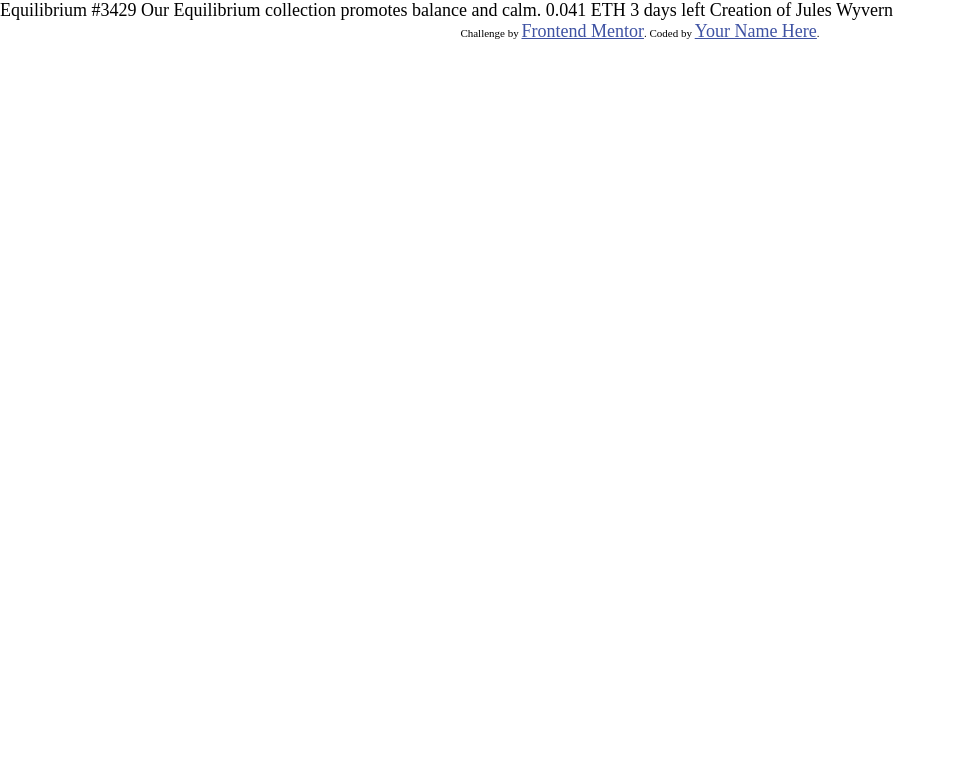
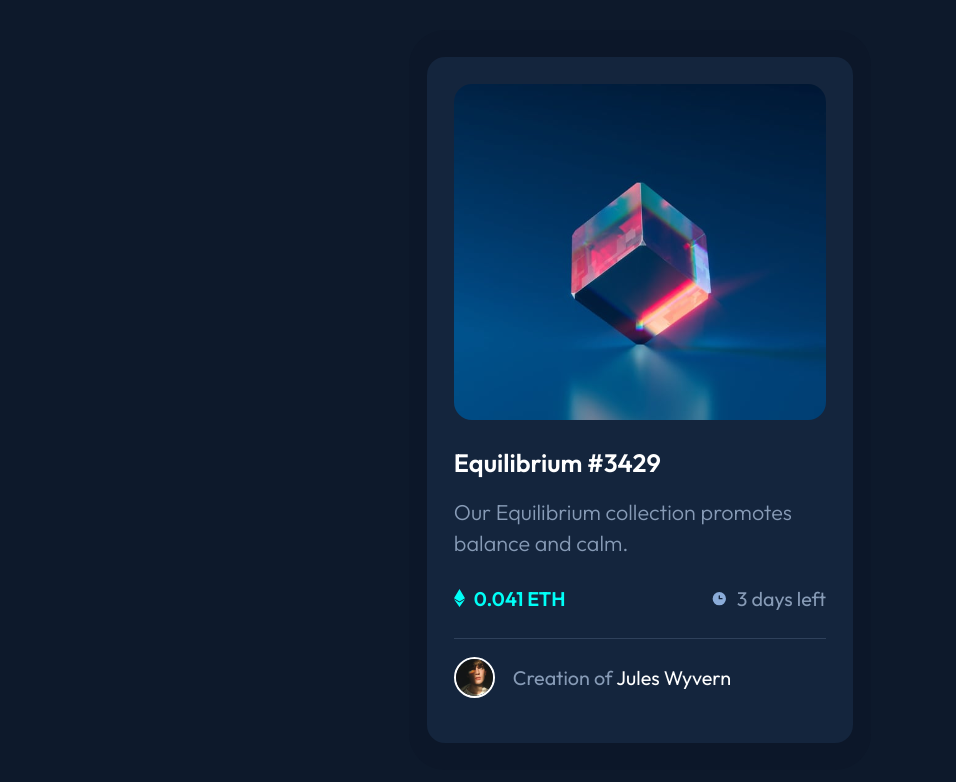
Before and after one commit to mfkutz/nft-preview, a plain HTML site: page index.html in a window 1280 px wide. Shown: the whole page, without its empty margins (0-956 px from the left). Drawn offline with nearby package versions, Linux system fonts and the light colour scheme.

Commit message:
first commit

```diff
--- a/css/styles.css
+++ b/css/styles.css
@@ -9,6 +9,11 @@
     --Very-dark-blue-card-BG: hsl(216, 50%, 16%);
     --Very-dark-blue-line: hsl(215, 32%, 27%);
     --white: hsl(0, 0%, 100%);
+
+    /* PERSONAL */
+    --wrapper-main-blue: rgb(12, 23, 41);
+    --text: rgb(135, 155, 182);
+
 }
 
 * {
@@ -16,4 +21,110 @@
     padding: 0;
     box-sizing: border-box;
     font-size: 18px;
+    font-family: 'Outfit', sans-serif;
 }
+
+body {
+    display: flex;
+    background-color: var(--Very-dark-blue-main-BG);
+    min-height: 100vh;
+    align-items: center;
+    justify-content: center;
+}
+
+.wrapper-colour {
+    background-color: var(--wrapper-main-blue);
+    border-radius: 2rem;
+}
+
+.wrapper-main {
+    display: flex;
+    flex-direction: column;
+    background-color: var(--Very-dark-blue-card-BG);
+    margin: 1.5rem 1rem;
+    border-radius: 1rem;
+    padding: 1.5rem;
+}
+
+.img {
+    display: flex;
+    background-image: url(../images/image-equilibrium.jpg);
+    background-size: cover;
+    background-position: center;
+    min-height: 42vh;
+    border-radius: 1rem;
+}
+
+.img:hover{
+    cursor: pointer;
+}
+.title {
+    color: var(--white);
+    font-size: 1.4rem;
+    padding: 1.5rem 0 1rem 0;
+}
+
+.title:hover{
+    color: var(--cyan);
+    cursor: pointer;
+}
+
+.text {
+    color: var(--text);
+    font-size: 1.2rem;
+    font-weight: 300;
+    padding-right: .8rem;
+    line-height: 1.7rem;
+}
+
+.info {
+    display: flex;
+    padding: 1.5rem 0;
+    justify-content: space-between;
+    align-items: center;
+    border-bottom: solid 1px var(--Very-dark-blue-line);
+}
+
+.price {
+    display: flex;
+    color: var(--cyan);
+    gap: .5rem;
+    align-items: center;
+    font-size: 1.1rem;
+    font-weight: 700;
+}
+
+.days {
+    display: flex;
+    align-items: center;
+    gap: .5rem;
+    font-size: 1.1rem;
+    color: var(--text);
+}
+
+.creator-container {
+    display: flex;
+    align-items: center;
+    padding: 1rem 0;
+    gap: 1rem;
+}
+
+.img-creator{
+    width: 11%;
+    border: solid 2px var(--white);
+    border-radius: 2rem;
+}
+
+.creationAuthor{
+    font-size: 1.1rem;
+    color: var(--text);
+}
+
+.authorName{
+    color: var(--white);
+    font-size: 1.1rem;
+    cursor: pointer;
+}
+.authorName:hover{
+    color: var(--cyan);
+}
--- a/index.html
+++ b/index.html
@@ -1,8 +1,10 @@
 <!DOCTYPE html>
 <html lang="en">
+
 <head>
   <meta charset="UTF-8">
-  <meta name="viewport" content="width=device-width, initial-scale=1.0"> <!-- displays site properly based on user's device -->
+  <meta name="viewport" content="width=device-width, initial-scale=1.0">
+  <!-- displays site properly based on user's device -->
 
   <link rel="icon" type="image/png" sizes="32x32" href="./images/favicon-32x32.png">
 
@@ -10,25 +12,59 @@
 
   <!-- Feel free to remove these styles or customise in your own stylesheet 👍 -->
   <style>
-    .attribution { font-size: 11px; text-align: center; }
-    .attribution a { color: hsl(228, 45%, 44%); }
+    .attribution {
+      font-size: 11px;
+      text-align: center;
+    }
+
+    .attribution a {
+      color: hsl(228, 45%, 44%);
+    }
   </style>
 </head>
+<link rel="stylesheet" href="https://cdn.jsdelivr.net/npm/bootstrap-icons@1.10.2/font/bootstrap-icons.css">
 <link rel="stylesheet" href="./css/styles.css">
+
 <body>
 
-  Equilibrium #3429
+  <div class="wrapper-colour">
+    <div class="wrapper-main">
 
-  Our Equilibrium collection promotes balance and calm.
+      <div class="img">
 
-  0.041 ETH
-  3 days left
+      </div>
 
-  Creation of Jules Wyvern
+      <h1 class="title">
+        Equilibrium #3429
+      </h1>
 
-  <div class="attribution">
-    Challenge by <a href="https://www.frontendmentor.io?ref=challenge" target="_blank">Frontend Mentor</a>.
-    Coded by <a href="#">Your Name Here</a>.
+      <p class="text">
+        Our Equilibrium collection promotes <br> balance and calm.
+      </p>
+
+      <div class="info">
+        <p class="price"><svg width="11" height="18" xmlns="http://www.w3.org/2000/svg">
+            <path d="M11 10.216 5.5 18 0 10.216l5.5 3.263 5.5-3.262ZM5.5 0l5.496 9.169L5.5 12.43 0 9.17 5.5 0Z"
+              fill="#00FFF8" />
+          </svg>0.041 ETH</p>
+        <p class="days"><svg class="clock" width="17" height="17" xmlns="http://www.w3.org/2000/svg">
+            <path
+              d="M8.305 2.007a6.667 6.667 0 1 0 0 13.334 6.667 6.667 0 0 0 0-13.334Zm2.667 7.334H8.305a.667.667 0 0 1-.667-.667V6.007a.667.667 0 0 1 1.334 0v2h2a.667.667 0 0 1 0 1.334Z"
+              fill="#8BACD9" />
+          </svg>3 days left</p>
+      </div>
+
+
+      <div class="creator-container">
+        <img class="img-creator"  src="./images/image-avatar.png" alt="avatar">
+        <span class="creationAuthor">Creation of <span class="authorName">Jules Wyvern</span></span>
+      </div>
+
+    </div>
   </div>
+
+
+
 </body>
+
 </html>
```
